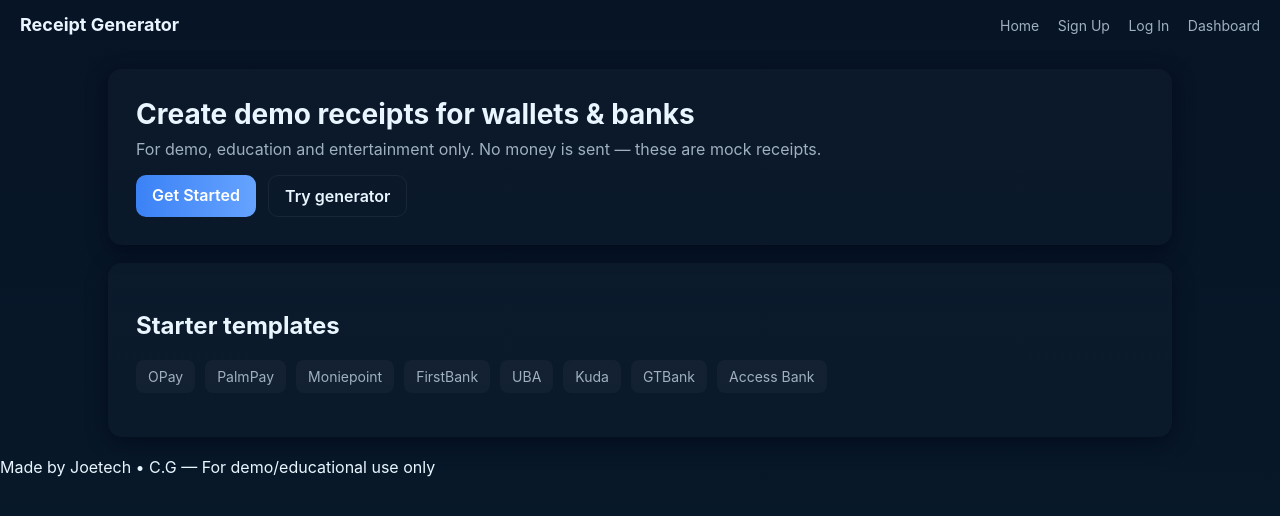
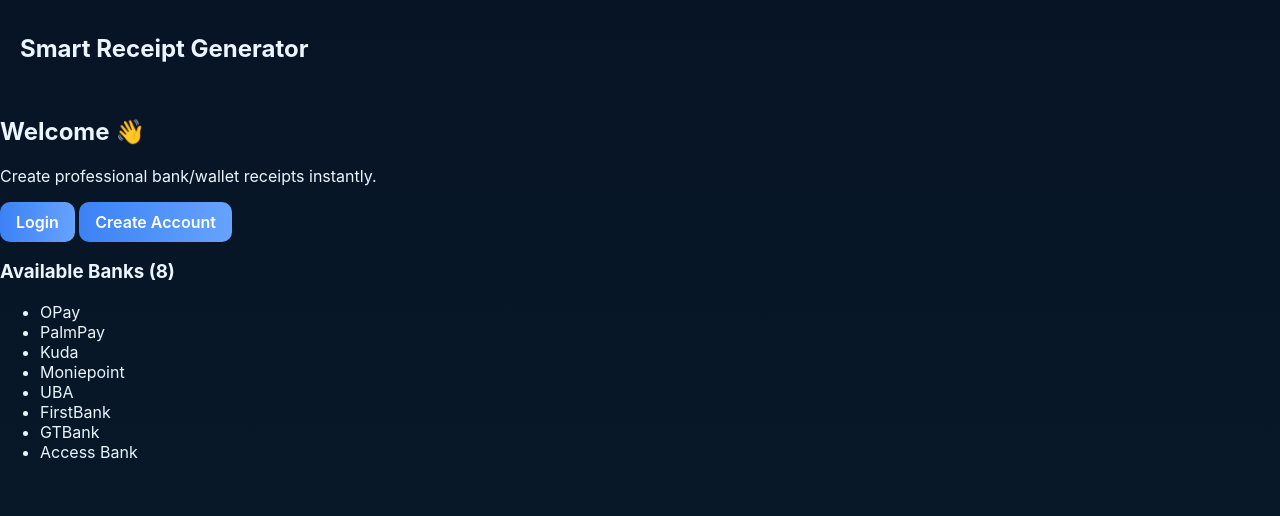
Before and after one commit to joeviral/receipt-generator-, a plain HTML site: page index.html in a window 1280 px wide. Drawn offline with nearby package versions, Linux system fonts and the light colour scheme.

Commit message:
Update index.html with new content

```diff
--- a/index.html
+++ b/index.html
@@ -1,44 +1,45 @@
-<!doctype html>
+<!DOCTYPE html>
 <html lang="en">
 <head>
-<meta charset="utf-8" />
-<meta name="viewport" content="width=device-width,initial-scale=1" />
-<title>Receipt Generator — Home</title>
-<link rel="stylesheet" href="style.css" />
+    <meta charset="UTF-8">
+    <meta name="viewport" content="width=device-width, initial-scale=1.0">
+    <title>Receipt Generator</title>
+    <link rel="stylesheet" href="style.css">
 </head>
+
 <body>
-<header class="topbar">
-  <div class="brand">Receipt Generator</div>
-  <nav>
-    <a href="index.html">Home</a>
-    <a href="signup.html">Sign Up</a>
-    <a href="login.html">Log In</a>
-    <a href="dashboard.html">Dashboard</a>
-  </nav>
-</header>
 
-<main class="container">
-  <section class="hero card">
-    <h1>Create demo receipts for wallets & banks</h1>
-    <p class="muted">For demo, education and entertainment only. No money is sent — these are mock receipts.</p>
-    <div class="actions">
-      <a class="btn" href="signup.html">Get Started</a>
-      <a class="btn ghost" href="generator.html">Try generator</a>
-    </div>
-  </section>
+    <header class="topbar">
+        <h2>Smart Receipt Generator</h2>
+    </header>
 
-  <section class="card features">
-    <h2>Starter templates</h2>
-    <ul class="grid">
-      <li>OPay</li><li>PalmPay</li><li>Moniepoint</li><li>FirstBank</li>
-      <li>UBA</li><li>Kuda</li><li>GTBank</li><li>Access Bank</li>
-    </ul>
-  </section>
-</main>
+    <section class="home-container">
 
-<footer class="foot">Made by Joetech • C.G — For demo/educational use only</footer>
+        <h1>Welcome 👋</h1>
+        <p>Create professional bank/wallet receipts instantly.</p>
 
-<!-- libs -->
-<script src="https://cdnjs.cloudflare.com/ajax/libs/html2canvas/1.4.1/html2canvas.min.js"></script>
+        <div class="btn-box">
+            <a href="login.html" class="btn">Login</a>
+            <a href="signup.html" class="btn outline">Create Account</a>
+        </div>
+
+        <div class="preview-box">
+            <h3>Available Banks (8)</h3>
+            <ul>
+                <li>OPay</li>
+                <li>PalmPay</li>
+                <li>Kuda</li>
+                <li>Moniepoint</li>
+                <li>UBA</li>
+                <li>FirstBank</li>
+                <li>GTBank</li>
+                <li>Access Bank</li>
+            </ul>
+        </div>
+
+    </section>
+
+    <script src="app.js"></script>
+
 </body>
 </html>
```
